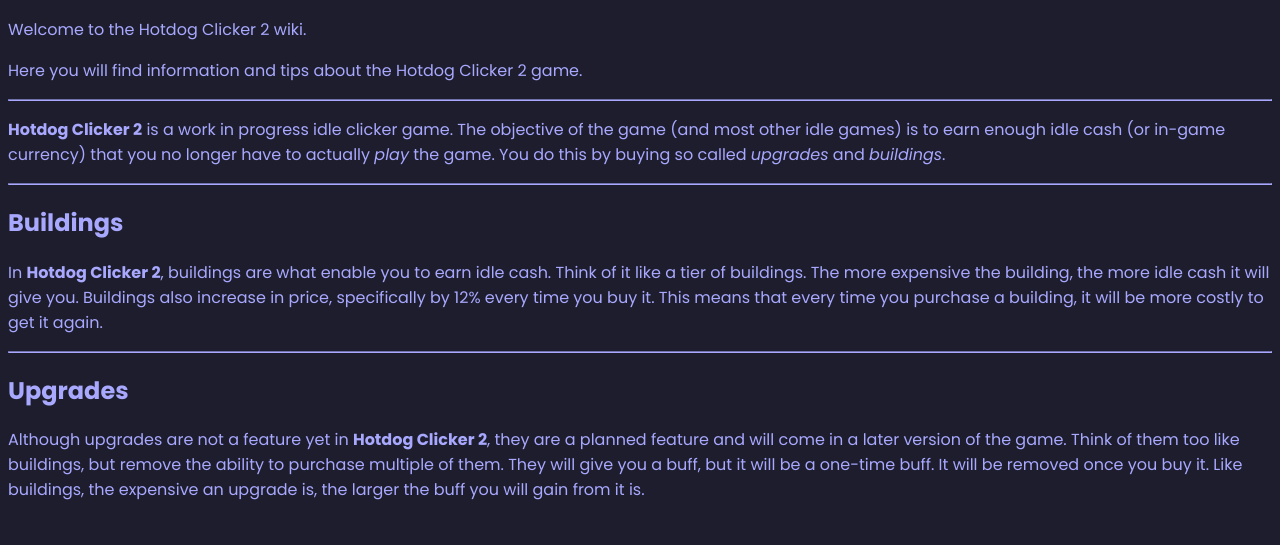
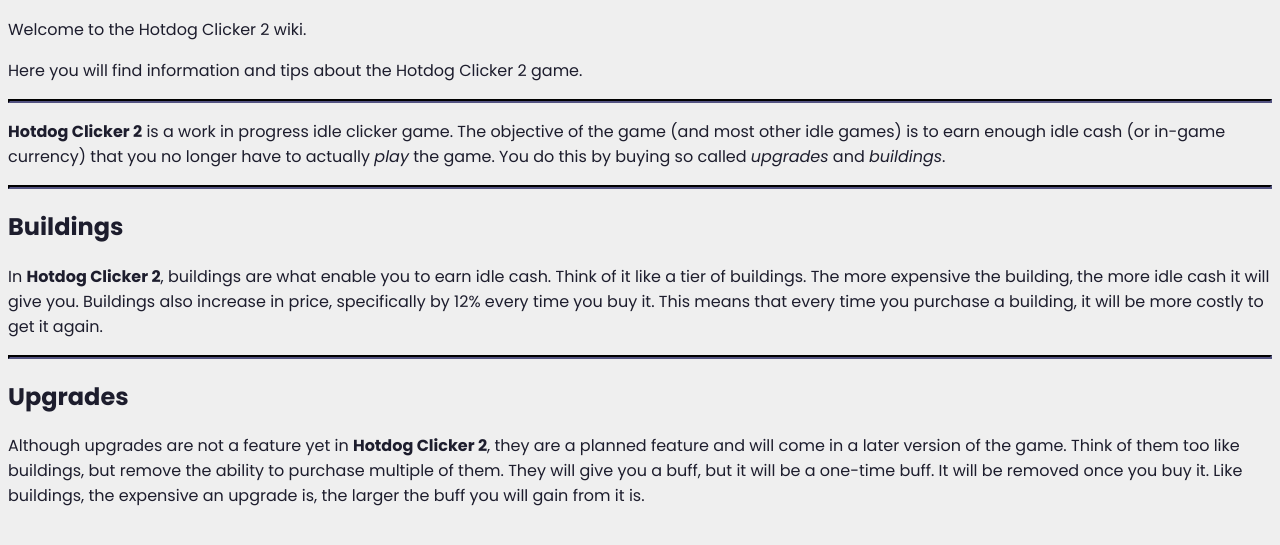
Before and after one commit to ljp-projects/hotdog-clicker-2, a plain HTML site: page pages/wiki/index.html in a window 1280 px wide. Shown: the part 129-674 px from the top of the page. Drawn offline with Linux system fonts and the light colour scheme.

Commit message:
wiki style 🥳

```diff
--- /dev/null
+++ b/pages/wiki/css/index.css
@@ -0,0 +1,20 @@
+@import url('https://fonts.googleapis.com/css2?family=Poppins:ital,wght@0,100;0,200;0,300;0,400;0,500;0,600;0,700;0,800;0,900;1,100;1,200;1,300;1,400;1,500;1,600;1,700;1,800;1,900&display=swap');
+
+:root {
+    font-family: "Poppins", system-ui, sans-serif;
+    text-decoration: none;
+    color: #1d1d2d;
+}
+
+html {
+    min-height: 100%;
+}
+
+hr {
+    border-color: #1d1d2d;
+    border-width: 2.5px;
+}
+
+body {
+    background-color: #efefef
+}
--- a/pages/wiki/index.html
+++ b/pages/wiki/index.html
@@ -4,7 +4,7 @@
 <head>
     <meta charset="UTF-8">
     <meta name="viewport" content="width=device-width, initial-scale=1.0">
-    <link rel="stylesheet" href="./../css/index.css">
+    <link rel="stylesheet" href="./css/index.css">
     <title>HOTDOG CLICKER 2</title>
 </head>
 
```
